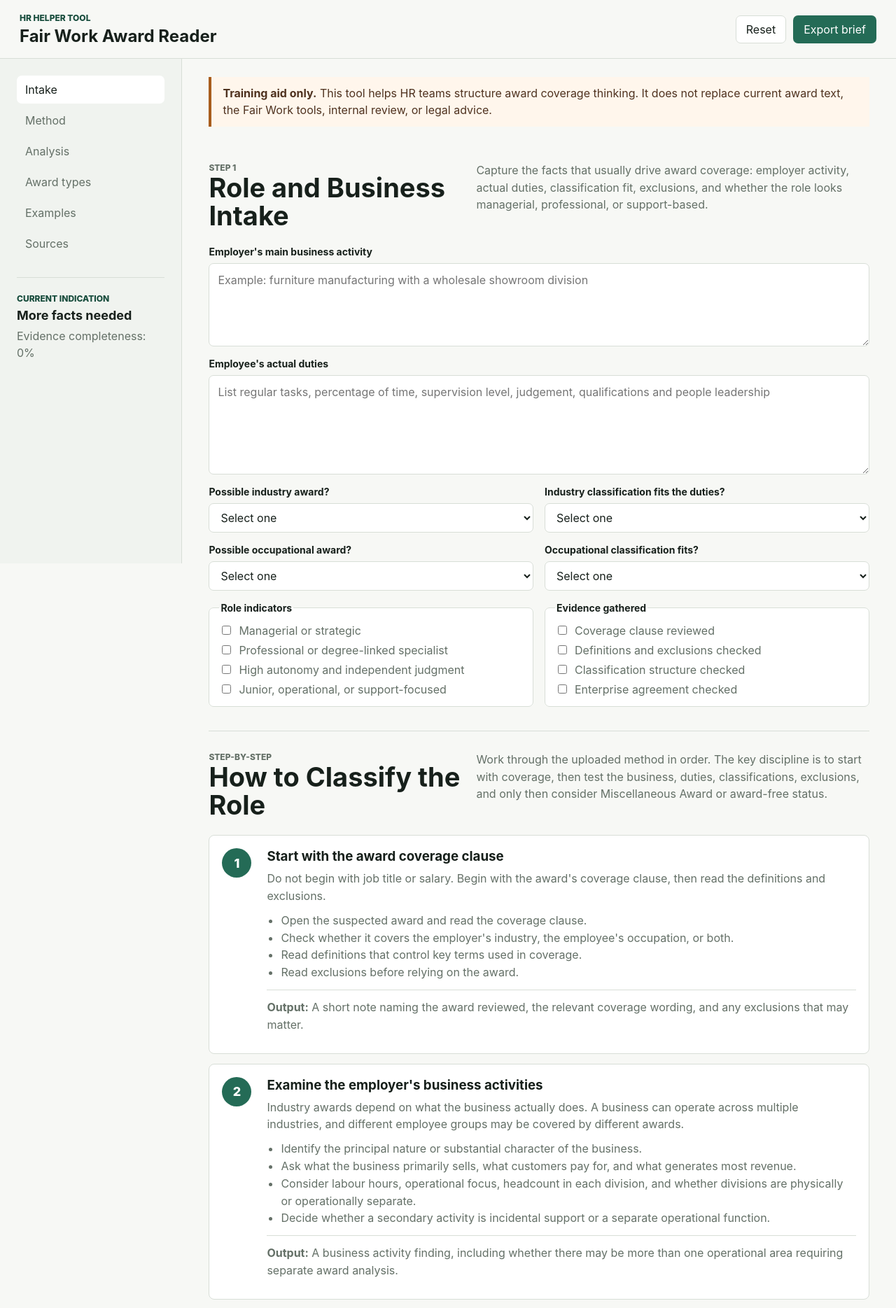
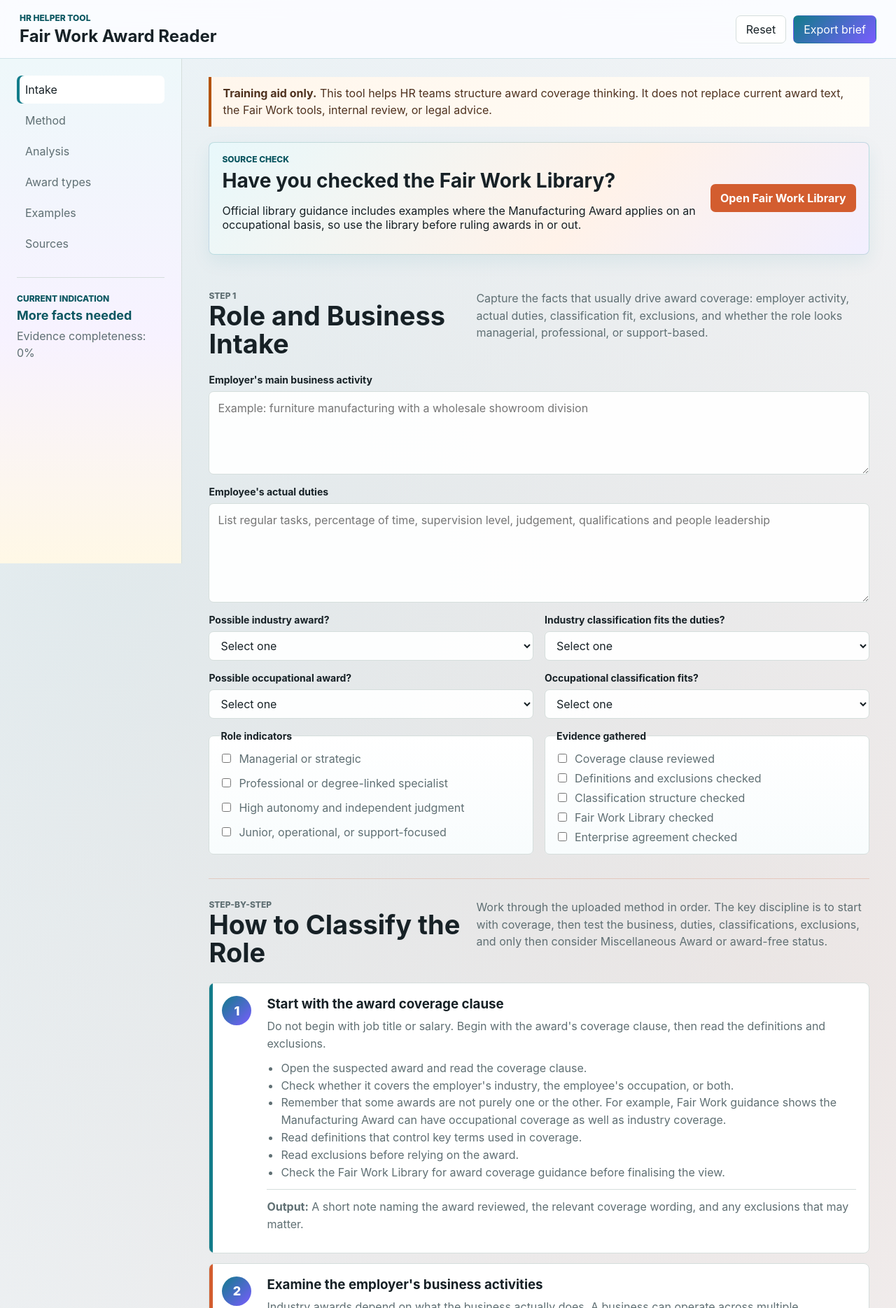
Before and after one commit to InjectHR/awardclassifications, a plain HTML site: page index.html in a window 1280 px wide. Shown: the top 1869 px of the page at 70% size. Drawn offline with Linux system fonts and the light colour scheme.

Commit message:
Add files via upload

```diff
--- a/app.js
+++ b/app.js
@@ -26,14 +26,15 @@ const fields = [
   "coverageClause",
   "definitions",
   "classificationStructure",
+  "fairWorkLibrary",
   "agreementCheck"
 ];
 
 const examples = [
   {
     title: "Software Engineer in manufacturing",
-    tag: "Occupational award review",
-    text: "A manufacturing company hires a Software Engineer to design and maintain internal production systems. Even if many employees are covered by the Manufacturing Award, the software role may not fit manufacturing classifications. Because the employee performs specialised professional IT duties, an occupational award such as the Professional Employees Award may need to be assessed instead."
+    tag: "Industry and occupational coverage",
+    text: "A manufacturing company hires a Software Engineer to design and maintain internal production systems. The Manufacturing Award can have occupational coverage as well as industry coverage, and Fair Work Library guidance gives occupational-basis examples for trade-qualified maintenance work. HR should still test whether the Manufacturing Award contains a relevant occupational or classification pathway. If it does not fit the role, an occupational award such as the Professional Employees Award may also need to be assessed."
   },
   {
     title: "Cleaner at a pharmacy",
@@ -59,8 +60,10 @@ const methodSteps = [
     actions: [
       "Open the suspected award and read the coverage clause.",
       "Check whether it covers the employer's industry, the employee's occupation, or both.",
+      "Remember that some awards are not purely one or the other. For example, Fair Work guidance shows the Manufacturing Award can have occupational coverage as well as industry coverage.",
       "Read definitions that control key terms used in coverage.",
-      "Read exclusions before relying on the award."
+      "Read exclusions before relying on the award.",
+      "Check the Fair Work Library for award coverage guidance before finalising the view."
     ],
     output: "A short note naming the award reviewed, the relevant coverage wording, and any exclusions that may matter."
   },
@@ -103,8 +106,9 @@ const methodSteps = [
     actions: [
       "Check whether an occupational award covers the employee's actual role or profession.",
       "Common examples from the uploaded material include Clerks Award, Professional Employees Award, and Commercial Sales Award.",
+      "Do not assume a named industry award has no occupational reach. Check the award itself and Fair Work Library guidance; the Manufacturing Award is a useful reminder that some awards can operate across both industry and occupation-style coverage.",
       "Check whether the occupational award excludes the industry award or whether another award is more appropriate.",
-      "Document why one award is preferred over another."
+      "Search the Fair Work Library for coverage guidance, then document why one award is preferred over another."
     ],
     output: "A competing coverage note explaining whether the role is better treated under an occupational award."
   },
@@ -124,14 +128,14 @@ const methodSteps = [
 const awardTypes = [
   {
     title: "Industry awards",
-    summary: "Cover employees working in a specific industry where the employer's business and the employee's duties are captured.",
+    summary: "Cover employees working in a specific industry where the employer's business and the employee's duties are captured. Some awards also contain occupational-style coverage, so read the coverage clause carefully.",
     examples: "Examples: General Retail Industry Award, Hospitality Industry (General) Award, Social, Community, Home Care and Disability Services Industry Award, Dry Cleaning and Laundry Industry Award.",
-    test: "Ask: does the employer operate in an industry covered by a modern award, and does the employee perform work captured by that award?"
+    test: "Ask: does the employer operate in an industry covered by a modern award, and does the employee perform work captured by that award? Also ask whether the award has occupational coverage. Fair Work Library guidance shows the Manufacturing Award can apply this way in some circumstances."
   },
   {
     title: "Occupational awards",
     summary: "Consider where there is no industry award, where an industry award has no relevant classification for the employee, or where an occupational award is relevant and competing coverage must be considered.",
-    examples: "Examples: Professional Employees Award, Commercial Sales Award, Clerks Award.",
+    examples: "Examples: Professional Employees Award, Commercial Sales Award, Clerks Award. Note: the Manufacturing Award can also have occupational coverage, including Fair Work Library examples involving trade-qualified maintenance work, so check the award wording before treating it as only an industry award.",
     test: "Ask: is there an occupational award covering the employee's actual role or profession?"
   },
   {
@@ -169,6 +173,7 @@ function calculateEvidence(state) {
     state.coverageClause,
     state.definitions,
     state.classificationStructure,
+    state.fairWorkLibrary,
     state.agreementCheck
   ];
   return Math.round((important.filter(Boolean).length / important.length) * 100);
@@ -197,7 +202,7 @@ function analyse(state) {
       title: "Likely industry award path",
       summary: "An industry award appears to cover the employer and the employee's duties. Validate the coverage clause, exclusions, and classification level before relying on it.",
       steps: [
-        ["Confirm coverage", "Check the award coverage clause, definitions, exclusions, and any enterprise agreement."],
+        ["Confirm coverage", "Check the award coverage clause, definitions, exclusions, Fair Work Library guidance, and any enterprise agreement."],
         ["Classify the role", "Match actual duties to the classification descriptors, not just the position title."],
         ["Record the rationale", "Keep a file note showing the business activity, role duties, classification selected, and unresolved assumptions."]
       ]
@@ -211,7 +216,7 @@ function analyse(state) {
       steps: [
         ["Test competing coverage", "Check whether the occupational award excludes or gives way to a relevant industry award."],
         ["Match duties to classification", "Use the employee's regular duties, skill level, qualifications, and autonomy to select the classification."],
-        ["Validate current source", "Use current Fair Work resources and award text before confirming pay or conditions."]
+        ["Validate current source", "Use current Fair Work resources, the Fair Work Library, and award text before confirming pay or conditions."]
       ]
     };
   }
@@ -245,7 +250,7 @@ function analyse(state) {
       title: "Evidence gap",
       summary: "One or more coverage questions is unclear. Pause the conclusion and gather enough evidence to choose between industry, occupational, Miscellaneous Award, or award-free review.",
       steps: [
-        ["Review source text", "Start with coverage clauses, definitions, exclusions, and classification structures."],
+        ["Review source text", "Start with coverage clauses, definitions, exclusions, classification structures, and Fair Work Library guidance."],
         ["Interview the manager", "Ask what the employee actually does, what customers pay for, and whether the activity is incidental or separate."],
         ["Use official tools", "Check current Fair Work award resources and the Pay and Conditions Tool where appropriate."]
       ]
@@ -363,6 +368,7 @@ function exportBrief() {
     `Professional or specialist: ${state.professional ? "Yes" : "No"}`,
     `High autonomy: ${state.highAutonomy ? "Yes" : "No"}`,
     `Support or operational: ${state.supportOperational ? "Yes" : "No"}`,
+    `Fair Work Library checked: ${state.fairWorkLibrary ? "Yes" : "No"}`,
     "",
     "## Guidance",
     `Outcome: ${result.title}`,
--- a/index.html
+++ b/index.html
@@ -39,6 +39,15 @@
         <section class="notice" aria-label="Important limitation">
           <strong>Training aid only.</strong>
           This tool helps HR teams structure award coverage thinking. It does not replace current award text, the Fair Work tools, internal review, or legal advice.
+        </section>
+
+        <section class="library-callout" aria-label="Fair Work Library reminder">
+          <div>
+            <p class="eyebrow">Source check</p>
+            <h2>Have you checked the Fair Work Library?</h2>
+            <p>Official library guidance includes examples where the Manufacturing Award applies on an occupational basis, so use the library before ruling awards in or out.</p>
+          </div>
+          <a class="library-link" href="https://library.fairwork.gov.au/" target="_blank" rel="noreferrer">Open Fair Work Library</a>
         </section>
 
         <section id="intake" class="section">
@@ -114,6 +123,7 @@
               <label><input type="checkbox" id="coverageClause" /> Coverage clause reviewed</label>
               <label><input type="checkbox" id="definitions" /> Definitions and exclusions checked</label>
               <label><input type="checkbox" id="classificationStructure" /> Classification structure checked</label>
+              <label><input type="checkbox" id="fairWorkLibrary" /> Fair Work Library checked</label>
               <label><input type="checkbox" id="agreementCheck" /> Enterprise agreement checked</label>
             </fieldset>
           </form>
@@ -251,6 +261,11 @@
           </div>
           <ul>
             <li>Uploaded training content: award classification notes covering industry awards, occupational awards, Miscellaneous Award, and award-free assessment.</li>
+            <li>Fair Work Library: <a href="https://library.fairwork.gov.au/" target="_blank" rel="noreferrer">search award coverage guidance and library articles</a>.</li>
+            <li>Fair Work Library: <a href="https://library.fairwork.gov.au/viewer/?krn=K700465" target="_blank" rel="noreferrer">award coverage for trade qualified maintenance persons</a>, including Manufacturing Award occupational coverage examples.</li>
+            <li>Fair Work Library: <a href="https://library.fairwork.gov.au/viewer/?krn=K700023" target="_blank" rel="noreferrer">award coverage for equipment hire businesses</a>, including a Manufacturing Award occupational basis example.</li>
+            <li>Fair Work Ombudsman: <a href="https://www.fairwork.gov.au/employment-conditions/awards/awards-summary/ma000010-summary" target="_blank" rel="noreferrer">Manufacturing Award summary</a>.</li>
+            <li>Fair Work Commission: <a href="https://www.fwc.gov.au/which-award-applies" target="_blank" rel="noreferrer">which award applies</a>.</li>
             <li>Fair Work Ombudsman: <a href="https://www.fairwork.gov.au/employment-conditions/awards/awards-summary/ma000104-summary" target="_blank" rel="noreferrer">Miscellaneous Award summary</a>.</li>
             <li>Fair Work Ombudsman: <a href="https://www.fairwork.gov.au/employment-conditions/awards/award-and-agreement-free-wages-and-conditions" target="_blank" rel="noreferrer">award and agreement free wages and conditions</a>.</li>
             <li>Fair Work Commission: <a href="https://www.fwc.gov.au/work-conditions/awards/find-award" target="_blank" rel="noreferrer">find an award</a>.</li>
--- a/styles.css
+++ b/styles.css
@@ -1,14 +1,20 @@
 :root {
-  --ink: #17201b;
-  --muted: #647067;
-  --line: #d8ded7;
-  --paper: #f7f8f5;
+  --ink: #172126;
+  --muted: #5f6f73;
+  --line: #d5dedc;
+  --paper: #f6f8fb;
   --surface: #ffffff;
-  --accent: #246b56;
-  --accent-dark: #174c3c;
-  --caution: #a85d1c;
-  --soft: #e8eee8;
-  --shadow: 0 18px 48px rgba(23, 32, 27, 0.08);
+  --accent: #127c8a;
+  --accent-dark: #0a5660;
+  --accent-2: #d35d2f;
+  --accent-3: #7a5cff;
+  --accent-4: #d99a18;
+  --caution: #b45309;
+  --soft: #e7f4f6;
+  --soft-warm: #fff1e8;
+  --soft-lilac: #f0edff;
+  --soft-gold: #fff7dd;
+  --shadow: 0 18px 48px rgba(23, 33, 38, 0.1);
 }
 
 * {
@@ -23,7 +29,10 @@ body {
   margin: 0;
   min-height: 100svh;
   color: var(--ink);
-  background: var(--paper);
+  background:
+    radial-gradient(circle at 12% 10%, rgba(18, 124, 138, 0.1), transparent 28%),
+    radial-gradient(circle at 88% 18%, rgba(211, 93, 47, 0.1), transparent 26%),
+    linear-gradient(180deg, #fbfcff 0%, var(--paper) 46%, #f7faf8 100%);
   font-family: Inter, ui-sans-serif, system-ui, -apple-system, BlinkMacSystemFont, "Segoe UI", sans-serif;
 }
 
@@ -47,8 +56,8 @@ a {
   justify-content: space-between;
   gap: 24px;
   padding: 18px 28px;
-  border-bottom: 1px solid var(--line);
-  background: rgba(247, 248, 245, 0.94);
+  border-bottom: 1px solid rgba(18, 124, 138, 0.18);
+  background: rgba(251, 252, 255, 0.92);
   backdrop-filter: blur(16px);
 }
 
@@ -101,11 +110,11 @@ button:disabled {
 
 .primary-button {
   color: #fff;
-  background: var(--accent);
+  background: linear-gradient(135deg, var(--accent), var(--accent-3));
 }
 
 .primary-button:hover {
-  background: var(--accent-dark);
+  background: linear-gradient(135deg, var(--accent-dark), #5d45d8);
 }
 
 .ghost-button {
@@ -126,7 +135,7 @@ button:disabled {
   height: calc(100svh - 79px);
   padding: 24px;
   border-right: 1px solid var(--line);
-  background: #f0f3ef;
+  background: linear-gradient(180deg, #eef8fa 0%, #f7f2ff 55%, #fff8e6 100%);
 }
 
 .sidebar nav {
@@ -147,12 +156,17 @@ button:disabled {
 .nav-link.active {
   color: var(--ink);
   background: var(--surface);
+  box-shadow: inset 4px 0 0 var(--accent);
 }
 
 .status-panel {
   margin-top: 28px;
   padding-top: 22px;
   border-top: 1px solid var(--line);
+}
+
+.status-panel strong {
+  color: var(--accent-dark);
 }
 
 .status-panel strong,
@@ -179,9 +193,42 @@ button:disabled {
   margin-bottom: 22px;
   border-left: 4px solid var(--caution);
   padding: 12px 16px;
-  background: #fff6ec;
+  background: linear-gradient(90deg, #fff6ec, #fffdf7);
   color: #4f321f;
   line-height: 1.45;
+}
+
+.library-callout {
+  display: flex;
+  align-items: center;
+  justify-content: space-between;
+  gap: 18px;
+  margin-bottom: 22px;
+  border: 1px solid rgba(18, 124, 138, 0.22);
+  border-radius: 8px;
+  padding: 16px 18px;
+  background: linear-gradient(135deg, #e8f8fb, #fff2e9 58%, #f2efff);
+  box-shadow: 0 10px 26px rgba(18, 124, 138, 0.08);
+}
+
+.library-callout h2 {
+  margin: 0;
+  font-size: clamp(20px, 2.2vw, 30px);
+  letter-spacing: 0;
+}
+
+.library-link {
+  display: inline-flex;
+  align-items: center;
+  justify-content: center;
+  min-height: 40px;
+  border-radius: 7px;
+  padding: 0 14px;
+  color: #fff;
+  background: var(--accent-2);
+  font-weight: 750;
+  text-decoration: none;
+  white-space: nowrap;
 }
 
 .section {
@@ -189,7 +236,19 @@ button:disabled {
   border-top: 1px solid var(--line);
 }
 
-.notice + .section {
+.section:nth-of-type(3n) {
+  border-top-color: rgba(18, 124, 138, 0.24);
+}
+
+.section:nth-of-type(3n + 1) {
+  border-top-color: rgba(211, 93, 47, 0.22);
+}
+
+.section:nth-of-type(3n + 2) {
+  border-top-color: rgba(122, 92, 255, 0.2);
+}
+
+.library-callout + .section {
   border-top: 0;
 }
 
@@ -241,7 +300,7 @@ select {
   width: 100%;
   border: 1px solid var(--line);
   border-radius: 7px;
-  background: var(--surface);
+  background: rgba(255, 255, 255, 0.94);
   color: var(--ink);
   outline: 0;
   transition: border-color 160ms ease, box-shadow 160ms ease;
@@ -269,7 +328,7 @@ select:focus {
   border: 1px solid var(--line);
   border-radius: 7px;
   padding: 14px;
-  background: var(--surface);
+  background: linear-gradient(180deg, #fff, #f8fcfd);
 }
 
 .check-group label {
@@ -294,7 +353,8 @@ select:focus {
   align-self: start;
   border-radius: 8px;
   padding: 22px;
-  background: var(--surface);
+  border-top: 5px solid var(--accent-3);
+  background: linear-gradient(180deg, #ffffff, #f6f4ff);
   box-shadow: var(--shadow);
 }
 
@@ -319,7 +379,7 @@ select:focus {
   width: 0%;
   height: 100%;
   border-radius: inherit;
-  background: var(--accent);
+  background: linear-gradient(90deg, var(--accent), var(--accent-4), var(--accent-2));
   transition: width 260ms ease;
 }
 
@@ -344,7 +404,7 @@ select:focus {
   height: 28px;
   border-radius: 999px;
   color: #fff;
-  background: var(--accent);
+  background: var(--accent-2);
   font-size: 13px;
   font-weight: 800;
 }
@@ -386,7 +446,7 @@ select:focus {
   height: 42px;
   border-radius: 999px;
   color: #fff;
-  background: var(--accent);
+  background: linear-gradient(135deg, var(--accent), var(--accent-3));
   font-size: 18px;
   font-weight: 850;
 }
@@ -395,6 +455,38 @@ select:focus {
 .type-panel h3,
 .comparison-panel h3 {
   margin: 0 0 8px;
+}
+
+.method-item,
+.type-panel,
+.comparison-panel,
+.example-item {
+  position: relative;
+  overflow: hidden;
+}
+
+.method-item::before,
+.type-panel::before,
+.comparison-panel::before,
+.example-item::before {
+  content: "";
+  position: absolute;
+  inset: 0 auto 0 0;
+  width: 5px;
+  background: var(--accent);
+}
+
+.method-item:nth-child(2n)::before,
+.type-panel:nth-child(2n)::before,
+.comparison-panel:nth-child(2n)::before,
+.example-item:nth-child(2n)::before {
+  background: var(--accent-2);
+}
+
+.method-item:nth-child(3n)::before,
+.type-panel:nth-child(3n)::before,
+.example-item:nth-child(3n)::before {
+  background: var(--accent-3);
 }
 
 .method-item p,
@@ -462,7 +554,7 @@ select:focus {
   border-radius: 999px;
   padding: 5px 9px;
   color: var(--accent-dark);
-  background: var(--soft);
+  background: linear-gradient(135deg, var(--soft), var(--soft-gold));
   font-size: 12px;
   font-weight: 800;
 }
@@ -534,4 +626,9 @@ select:focus {
   .intake-grid {
     grid-template-columns: 1fr;
   }
+
+  .library-callout {
+    align-items: stretch;
+    flex-direction: column;
+  }
 }
```
